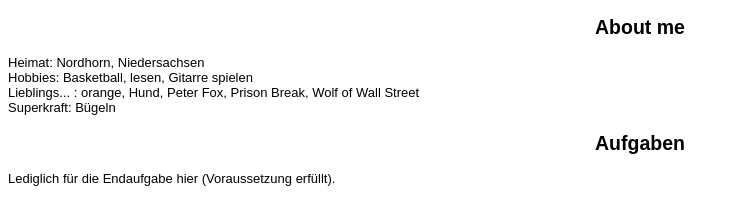
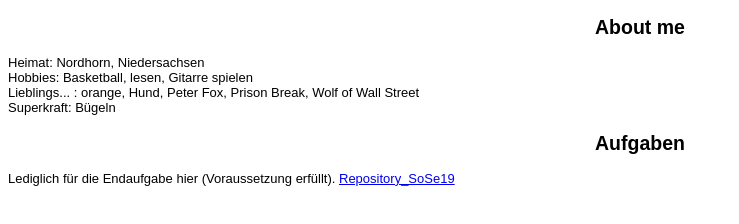
Before and after one commit to Jonas915/eia2_SoSe20, a plain HTML site: page steckbrief/steckbrief.htm in a window 1280 px wide. Shown: the whole page, without its empty margins (0-739 px from the left). Drawn offline with Linux system fonts and the light colour scheme.

Commit message:
ergänzung Repository SoSe19 (Abschlussaufgabe Voraussetzung)

```diff
--- a/steckbrief/steckbrief.htm
+++ b/steckbrief/steckbrief.htm
@@ -22,6 +22,7 @@ h2 {
 	<span>Superkraft: Bügeln</span><br>
 	<h2>Aufgaben</h2>
 	<span>Lediglich für die Endaufgabe hier (Voraussetzung erfüllt).</span>
+	<a href="https://github.com/Jonas915/EIA2">Repository_SoSe19</a>
 
 	<!-- Hier die Links zu den gelösten Aufgaben einstellen, aktuelle oben, alte stehen lassen! Format: Aufgabenbezeichnung, Datum -->
 </body>
```
